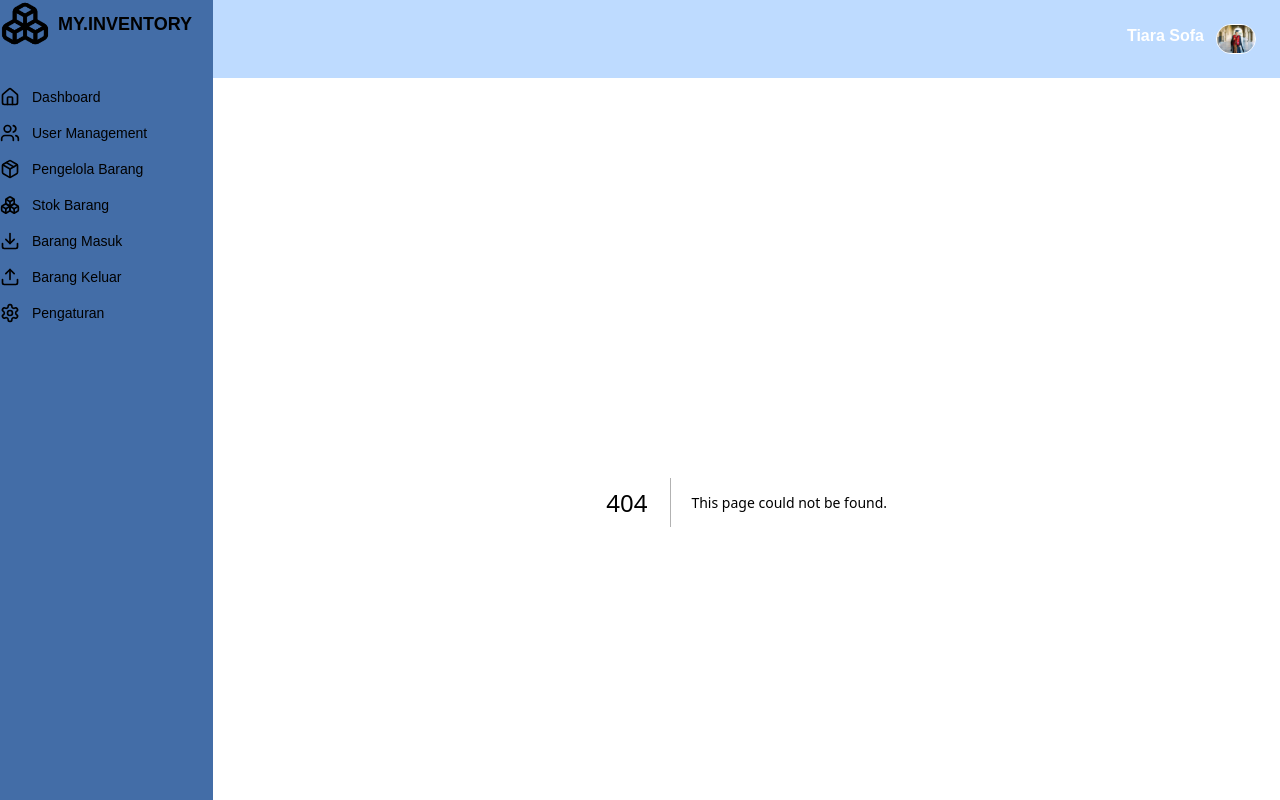
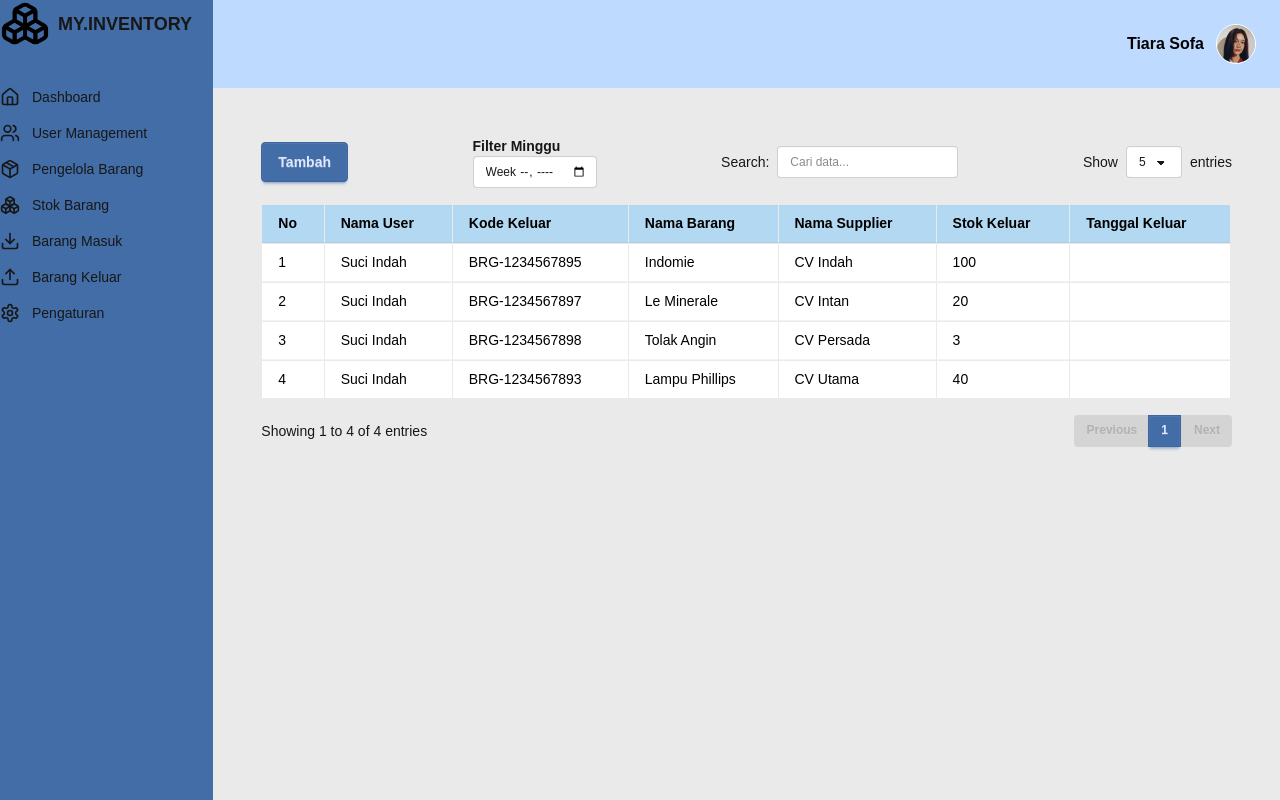
Before and after one commit to FarisAnugrah/inventory-frontend, a Next.js app: page /barangKeluar in a window 1280 px wide. Before the commit this address had no page. Built offline with nearby package versions, Linux system fonts and the light colour scheme.

Commit message:
Merubah foto profile dan warna font

```diff
--- /dev/null
+++ b/src/app/barangKeluar/page.jsx
@@ -0,0 +1,41 @@
+import Table from '@/components/Table';
+
+export default function barangKeluar() {
+
+  <div className="flex items-center gap-2">
+              <span>Show</span>
+              <select className="select select-bordered select-sm w-20">
+                <option>10</option>
+                <option>25</option>
+                <option>50</option>
+              </select>
+              <span>entries</span>
+            </div>
+
+
+  const columns = [
+    { header: "No", accessor: "no" },
+    { header: "Nama User", accessor: "user" },
+    { header: "Kode Keluar", accessor: "kode" },
+    { header: "Nama Barang", accessor: "nama" },
+    { header: "Nama Supplier", accessor: "supplier" },
+    { header: "Stok Keluar", accessor: "stok" },
+    { header: "Tanggal Keluar", accessor: "tanggal" },
+  ];
+
+  const data = [
+    { no: 1, user: "Suci Indah", kode: "BRG-1234567895", nama: "Indomie", supplier: "CV Indah", stok: "100", satuan: "Karton" },
+    { no: 2, user: "Suci Indah", kode: "BRG-1234567897", nama: "Le Minerale", supplier: "CV Intan", stok: "20", satuan: "Karton" },
+    { no: 3, user: "Suci Indah", kode: "BRG-1234567898", nama: "Tolak Angin", supplier: "CV Persada", stok: "3", satuan: "Karton" },
+    { no: 4, user: "Suci Indah", kode: "BRG-1234567893", nama: "Lampu Phillips", supplier: "CV Utama", stok: "40", satuan: "Karton" },
+
+  ];
+  return (
+
+
+    <div className="p-6">
+      <Table columns={columns} data={data} />
+
+    </div>
+  );
+}
--- a/src/providers/LayoutProvider.jsx
+++ b/src/providers/LayoutProvider.jsx
@@ -61,10 +61,10 @@ export default function LayoutProvider({ children }) {
           </aside>
 
           <div className="flex flex-col h-screen w-full">
-            <header className="flex justify-end bg-blue-200 text-white p-6 font-semibold gap-3">
+            <header className="flex justify-end bg-blue-200 text-black p-6 font-semibold gap-3 items-center">
               Tiara Sofa
               <img
-                src="/assets/images/test.jpg"
+                src="/assets/images/profiletest.jpg"
                 alt="profile"
                 width={40}
                 height={40}
```
Also changed, not shown: public/assets/images/profiletest.jpg (added).
